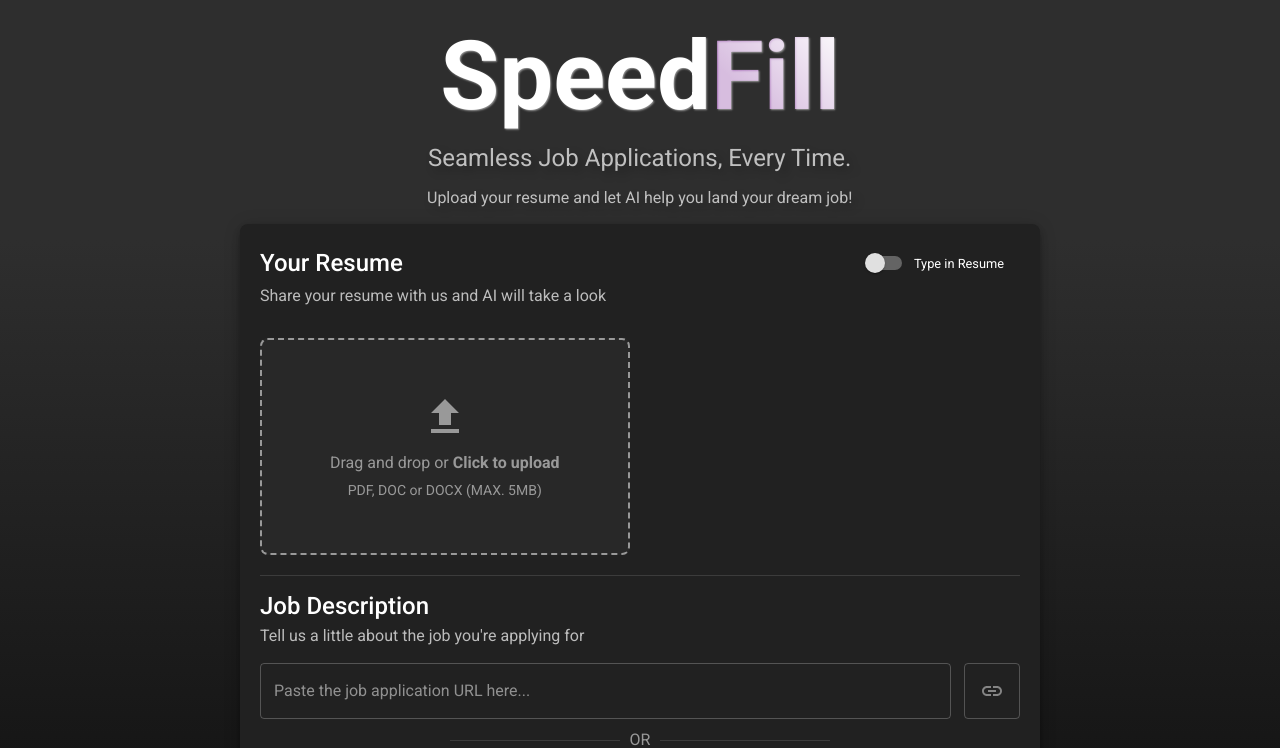
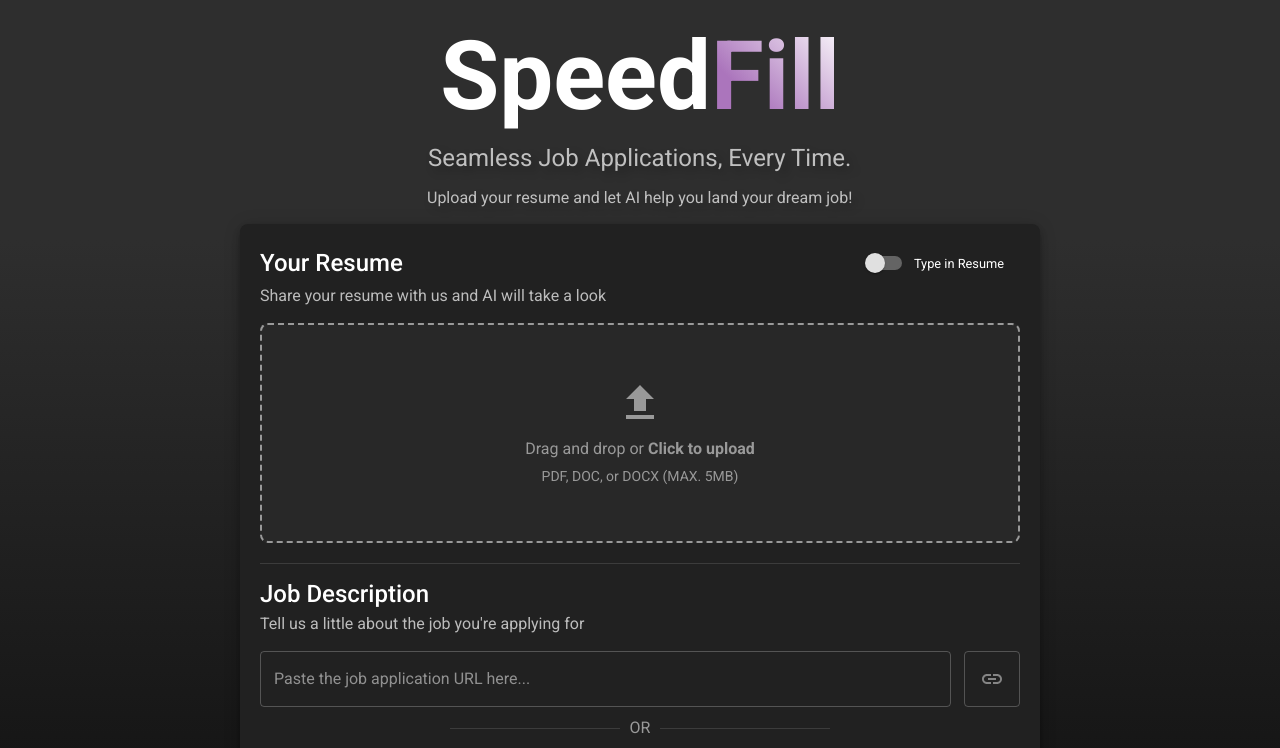
Before and after one commit to charlesphu/SpeedFill, a Next.js app: page / in a window 1280 px wide. Shown: the top 748 px of the page. Built offline with nearby package versions, Linux system fonts and the light colour scheme; what @mui/material-nextjs would draw is missing.

Commit message:
Fixed design bugs/flaws. Upload resume is now one box. Warnings don't resize buttons. Removed blurry text in fill section

```diff
--- a/src/app/page.js
+++ b/src/app/page.js
@@ -136,8 +136,7 @@
       return;
     }
     setFormError(false);
-    const prompt = `Resume: ${resumeText}\nJob Description: ${
-      jobDescription || `URL: ${jobUrl}`
+    const prompt = `Resume: ${resumeText}\nJob Description: ${jobDescription || `URL: ${jobUrl}`
       }\nApplication Question: ${applicationQuestion}`;
   };
 
@@ -255,8 +254,7 @@
         <Typography
           variant="h1"
           fontWeight="bold"
-          marginBottom="0.625rem"
-          style={{ textShadow: "1px 1px 2px rgba(255, 255, 255, 0.52)" }}>
+          marginBottom="0.625rem">
           Speed
           <span
             style={{
@@ -325,30 +323,42 @@
             marginBottom="0.9rem">
             Share your resume with us and AI will take a look
           </Typography>
-          <Box display="flex" flexDirection="row" marginTop="15px">
-            <Fade in={!checked}>
           <Box
             flex="1"
-                marginRight="9px"
             display="flex"
             flexDirection="column"
             alignItems="center"
             justifyContent="center"
             bgcolor="#282828"
             color="#999"
-                border="2px dashed"
             borderRadius="8px"
             textAlign="center"
-                style={{ cursor: "pointer" }}
-                disabled={uploading}
-                {...getRootProps()}>
+            style={{
+              cursor: "pointer",
+              height: "100%",
+              width: "100%",
+              transition: "border 0.3s ease",
+              border: checked ? "none" : "2px dashed #999",
+            }}
+            minHeight="220px"
+          >
+            {!checked ? (
+              <Fade in={!checked}>
+                <Box
+                  {...getRootProps()}
+                  display="flex"
+                  flexDirection="column"
+                  alignItems="center"
+                  justifyContent="center"
+                  style={{ width: "100%", height: "100%", padding: "1rem" }}
+                >
                   <input {...getInputProps()} disabled={fileName} />
                   {uploading ? (
                     <>
                       <LinearProgress
                         variant="determinate"
                         value={uploadProgress}
-                      sx={{ width: "30%", marginTop: "10px" }}
+                        sx={{ width: "50%", marginTop: "10px" }}
                       />
                       <Typography variant="body1" marginTop="10px">
                         Uploading...
@@ -369,7 +379,8 @@
                           padding: "1px 7px",
                           marginTop: "5px",
                         }}
-                      disabled={uploading}>
+                        disabled={uploading}
+                      >
                         Clear File
                       </Button>
                       <Button
@@ -379,7 +390,8 @@
                           window.open(URL.createObjectURL(file), "_blank")
                         }
                         style={{ padding: "1px 7px" }}
-                      disabled={uploading}>
+                        disabled={uploading}
+                      >
                         Preview Document
                       </Button>
                     </>
@@ -392,7 +404,7 @@
                         Drag and drop or <strong>Click to upload</strong>
                       </Typography>
                       <Typography variant="body2" color="textTertiary">
-                      PDF, DOC or DOCX (MAX. 5MB)
+                        PDF, DOC, or DOCX (MAX. 5MB)
                       </Typography>
                     </>
                   )}
@@ -400,31 +412,42 @@
                     <Typography
                       variant="body2"
                       color="error"
-                    style={{ marginTop: "8px" }}>
+                      style={{ marginTop: "8px" }}
+                    >
                       {fileErrorMessage}
                     </Typography>
                   )}
                 </Box>
               </Fade>
-            <Fade in={checked}>
+            ) : (
               <Box
-                flex="1"
-                marginLeft="1rem"
                 display="flex"
-                flexDirection="column">
+                flexDirection="column"
+                alignItems="center"
+                justifyContent="center"
+                style={{ width: "100%", height: "100%" }}
+              >
                 <TextField
                   multiline
                   rows={8}
                   variant="outlined"
-                  fullWidth
                   placeholder="Type your resume content here..."
                   value={resumeText}
                   onChange={(e) => {
                     setResumeText(e.target.value);
+                    setResumeError(false);
+                  }}
+                  style={{
+                    minHeight: "200px",
+                    height: "100%",
+                    width: "100%",
+                    color: "#fff",
+                    backgroundColor: "transparent",
+                    border: "none",
                   }}
                 />
               </Box>
-            </Fade>
+            )}
           </Box>
           {resumeError && (
             <Typography
@@ -525,7 +548,7 @@
             variant="outlined"
             rows={5}
             multiline
-            placeholder="Paste your application questions here"
+            placeholder="Paste your application questions here..."
             value={applicationQuestion}
             onChange={(e) => setApplicationQuestion(e.target.value)}
           />
```
Lines whose indentation alone changed are shown as unchanged.
